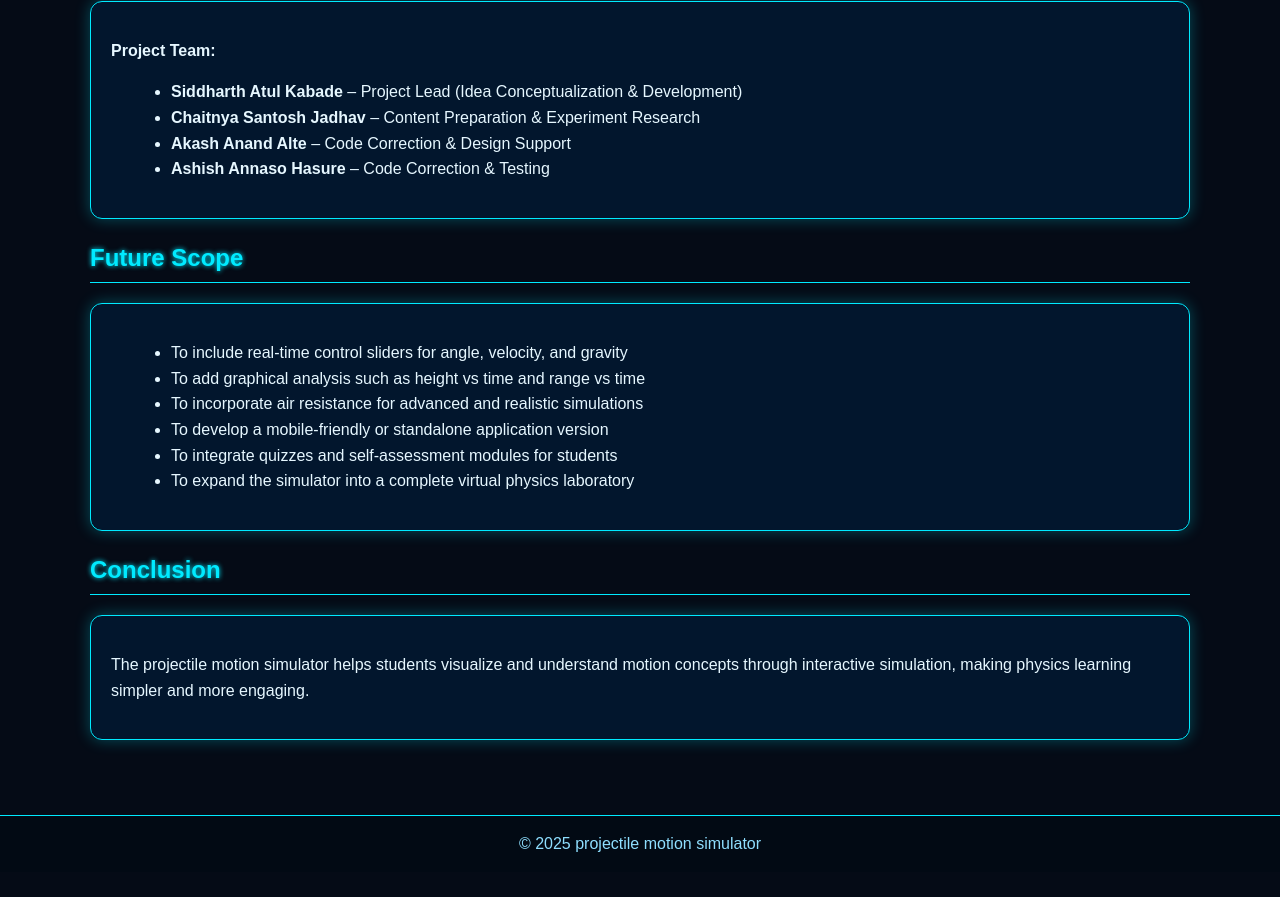
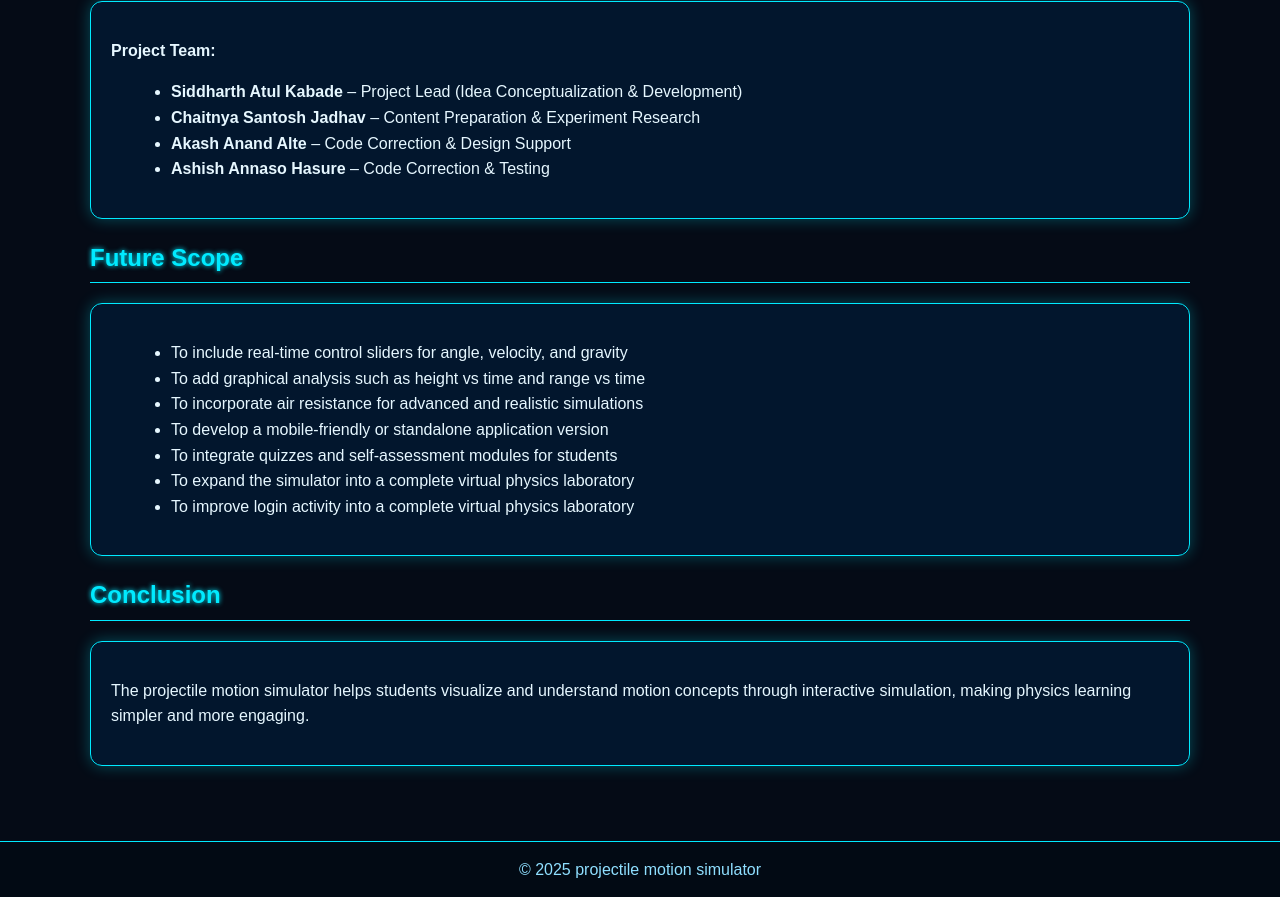
Before and after one commit to Team-Developers-max/projectile-motion-simulator, a plain HTML site: page about.html in a window 1280 px wide. Shown: the part 1182-2079 px from the top of the page. Before the commit the page ends 2054 px from the top, so only its background shows below. Drawn offline with Linux system fonts and the light colour scheme.

Commit message:
Update about.html

```diff
--- a/about.html
+++ b/about.html
@@ -137,6 +137,7 @@
     <li>To develop a mobile-friendly or standalone application version</li>
     <li>To integrate quizzes and self-assessment modules for students</li>
     <li>To expand the simulator into a complete virtual physics laboratory</li>
+    <li>To improve login activity into a complete virtual physics laboratory</li>
 </ul>
 
     </div>
```
